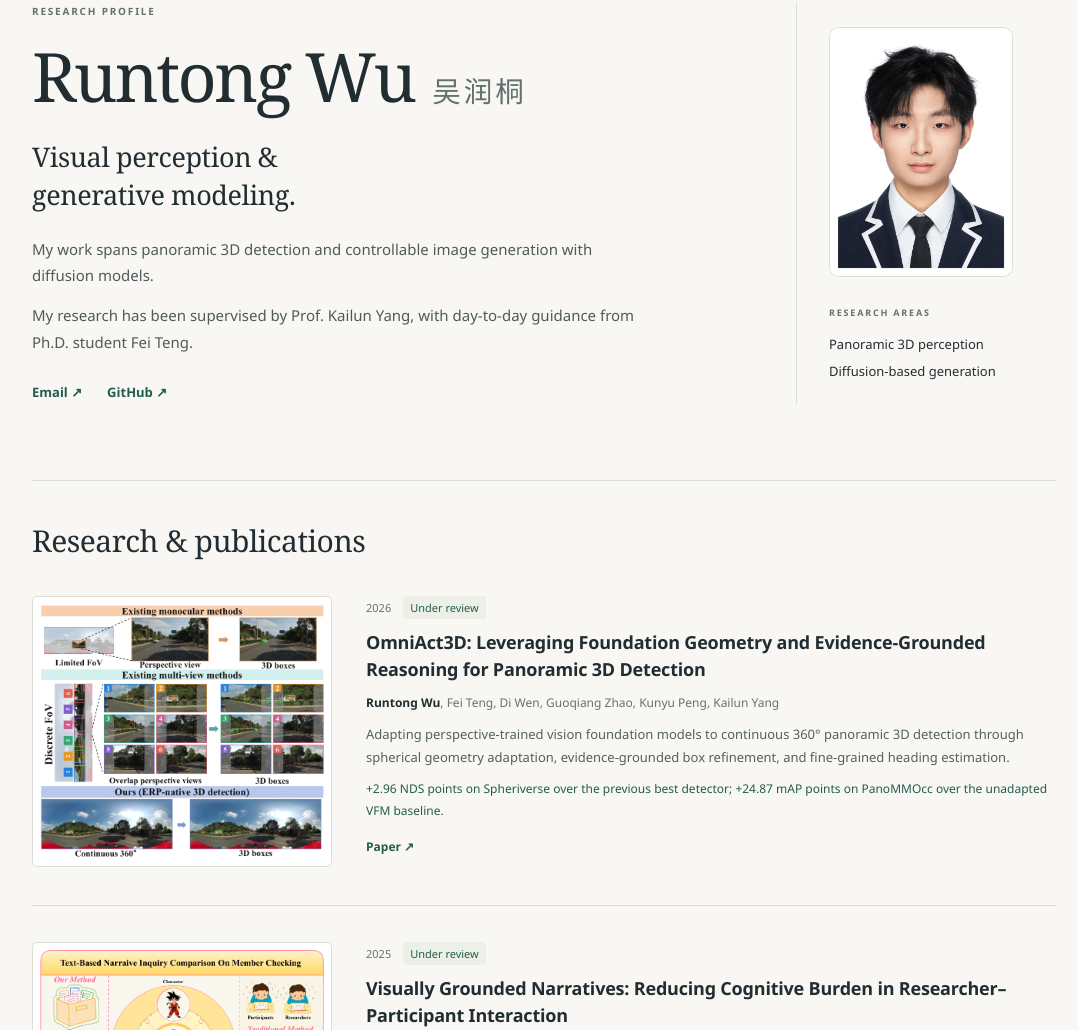
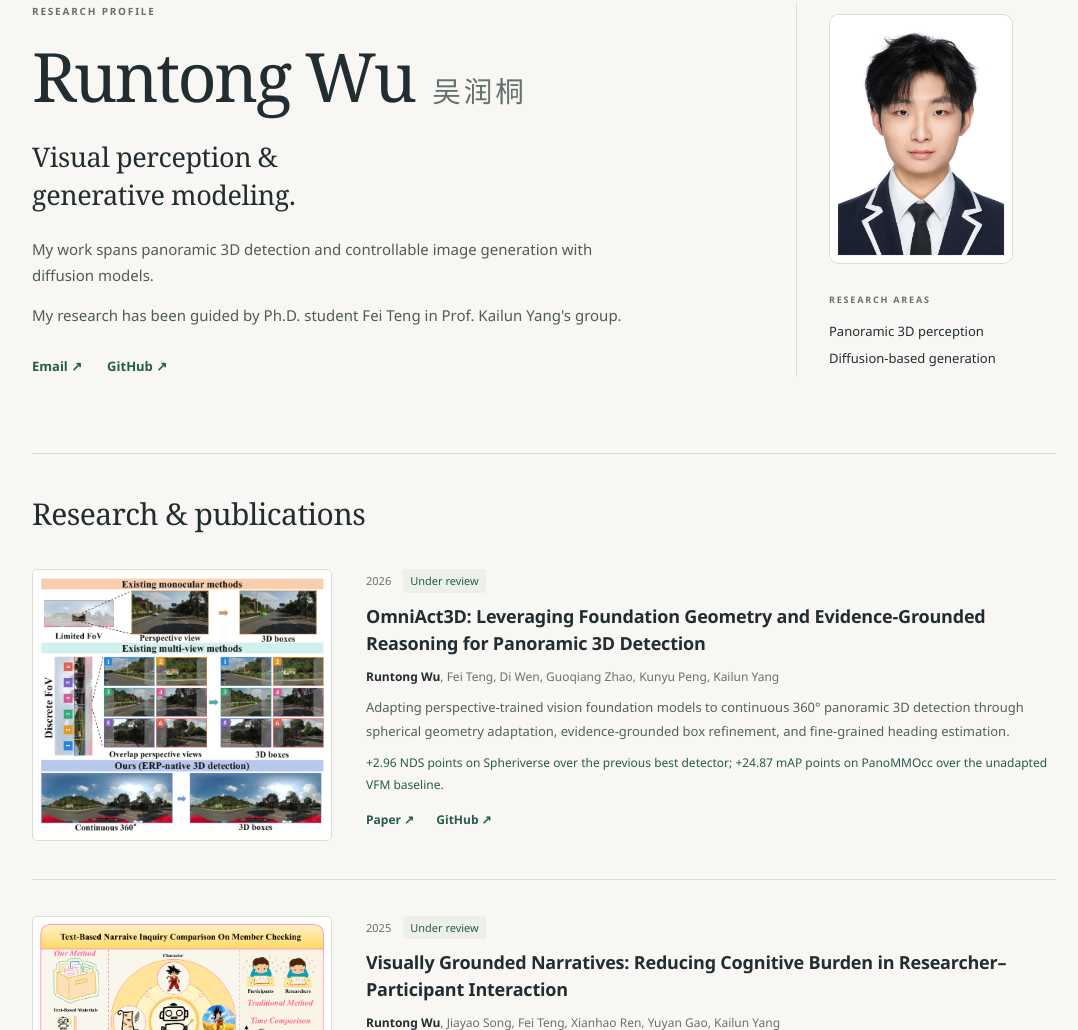
Before and after one commit to Rts-Wu/Rts-Wu.github.io, a plain HTML site: page index.html in a window 1280 px wide. Shown: the part 165-1195 px from the top of the page, without its empty margins (96-1174 px from the left). Drawn offline with Linux system fonts and the light colour scheme.

Commit message:
Add OmniAct3D project link and refine research guidance

```diff
--- a/index.html
+++ b/index.html
@@ -26,7 +26,7 @@
         <h1 id="name"><span>Runtong Wu</span><span class="name-cn" lang="zh-Hans">吴润桐</span></h1>
         <p class="lead">Visual perception &amp;<br>generative modeling.</p>
         <p class="bio">My work spans panoramic 3D detection and controllable image generation with diffusion models.</p>
-        <p class="bio">My research has been supervised by Prof. Kailun Yang, with day-to-day guidance from Ph.D. student Fei Teng.</p>
+        <p class="bio">My research has been guided by Ph.D. student Fei Teng in Prof. Kailun Yang's group.</p>
         <div class="profile-links">
           <a href="mailto:wuruntong74@gmail.com">Email ↗</a>
           <a href="https://github.com/Rts-Wu">GitHub ↗</a>
@@ -62,6 +62,7 @@
           <p>Adapting perspective-trained vision foundation models to continuous 360° panoramic 3D detection through spherical geometry adaptation, evidence-grounded box refinement, and fine-grained heading estimation.</p>
           <p class="result">+2.96 NDS points on Spheriverse over the previous best detector; +24.87 mAP points on PanoMMOcc over the unadapted VFM baseline.</p>
           <a class="paper-link" href="https://arxiv.org/abs/2610.03015">Paper ↗</a>
+          <a class="paper-link" href="https://github.com/FeiT-FeiTeng/OmniAct3D">GitHub ↗</a>
         </div>
       </article>
 
--- a/styles.css
+++ b/styles.css
@@ -32,6 +32,7 @@ h2{font:400 30px/1.3 Georgia,"Times New Roman",serif;letter-spacing:-.5px;margin
 h3{font-size:18px;line-height:1.5;margin:0 0 9px;font-weight:600;letter-spacing:-.2px}h3 a{color:var(--ink);text-decoration:none}
 .paper-content p{font-size:13px;line-height:1.8;margin:9px 0;color:#53615e}.paper-content .authors{font-size:12px;color:#69716d}.authors strong{font-weight:600;color:var(--ink)}
 .paper-content .result{color:var(--accent);font-size:12px}.paper-link{font-size:12px;font-weight:600;display:inline-block;margin-top:5px;text-decoration:none}
+.paper-link + .paper-link{margin-left:18px}
 .earlier-work{padding-top:24px;padding-bottom:30px}.earlier-work h2{font-size:22px;margin-bottom:16px}.earlier-paper h3{font-size:14px;line-height:1.6;font-weight:500;letter-spacing:0;margin:0 0 7px}.earlier-paper h3 a{color:#53615e}.earlier-paper p{font-size:11px;color:var(--muted);margin:5px 0}.earlier-paper p a{text-decoration:none}
 .background{display:grid;grid-template-columns:1fr 1fr;gap:70px;padding-bottom:50px}.timeline-item{margin-top:28px}.time{font-size:11px;letter-spacing:.6px;color:var(--muted);margin:0 0 7px}.timeline-item h3{font-size:16px;margin:0}.timeline-item p:not(.time){font-size:13px;margin:4px 0}.muted{color:var(--muted)}
 .course-project{margin-top:28px;padding-top:18px;border-top:1px solid var(--line)}.course-project .course-label{font-size:10px;color:var(--muted);letter-spacing:.3px;margin:0 0 9px}.course-project h3{font-size:14px;margin:0 0 4px}.course-project p:not(.course-label){font-size:12px;margin:4px 0}
```
